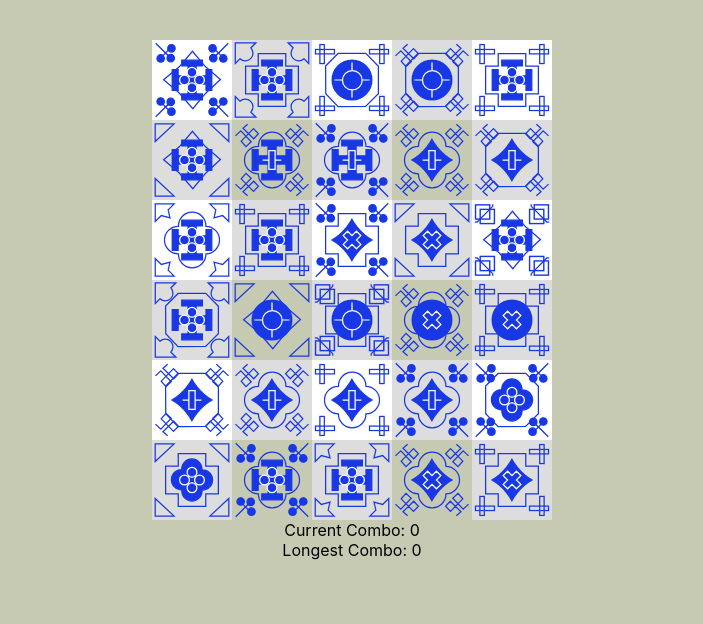
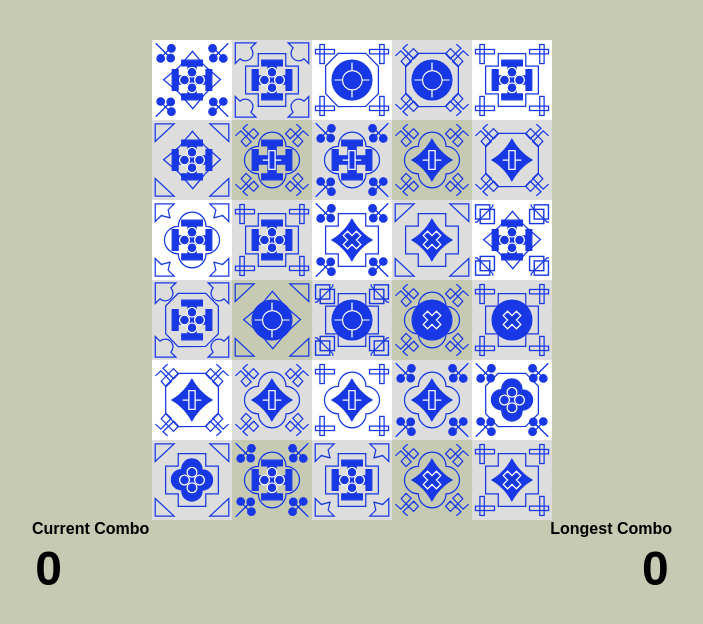
Before and after one commit to dahmad/tiles, a React (Create React App) app in the folder tiles/: page / in a window 1280 px wide. Shown: the top 624 px of the page, without its empty margins (288-991 px from the left). Built offline with nearby package versions, Linux system fonts and the light colour scheme.

Commit message:
Align, format counts

```diff
--- a/tiles/src/components/CurrentCombo.tsx
+++ b/tiles/src/components/CurrentCombo.tsx
@@ -7,10 +7,11 @@ const CurrentCombo: FC = () => {
   const { comboStore } = useContext(RootContext);
 
   return (
-    <div id="currentCombo">
-      Current Combo: {comboStore.currentComboCounter}
+    <div className="combo-row align-left">
+      <div className="combo-title">Current Combo</div>
+      <div className="combo-count">{comboStore.currentComboCounter}</div>
     </div>
   );
-}
+};
 
 export default observer(CurrentCombo);
--- a/tiles/src/components/LongestCombo.tsx
+++ b/tiles/src/components/LongestCombo.tsx
@@ -1,17 +1,17 @@
 import { observer } from 'mobx-react-lite';
 import { FC, useContext } from 'react';
-import ComboStore from '../ComboStore';
+import { RootContext } from '../RootContext';
 import './LongestCombo.css';
-import { RootContext } from '../RootContext';
 
 const LongestCombo: FC = () => {
   const { comboStore } = useContext(RootContext);
 
   return (
-    <div id="longestCombo">
-      Longest Combo: {comboStore.longestComboCount}
+    <div className="combo-row align-right">
+      <div className="combo-title">Longest Combo</div>
+      <div className="combo-count">{comboStore.longestComboCount}</div>
     </div>
   );
-}
+};
 
 export default observer(LongestCombo);
--- a/tiles/src/containers/ComboCounts.css
+++ b/tiles/src/containers/ComboCounts.css
@@ -0,0 +1,33 @@
+#comboCounts {
+  width: 50%;
+  margin: auto;
+}
+
+.flexbox-container {
+  display: flex;
+  flex-direction: row;
+}
+
+.combo-row {
+  width: 50%;
+  flex: 1;
+}
+
+.combo-title {
+  font: bold 1em 'Fira Sans', sans-serif;
+}
+
+.combo-count {
+  font: bold 3em 'Fira Sans', sans-serif;
+  padding: 1%;
+}
+
+.align-left {
+  float: left;
+  text-align: left;
+}
+
+.align-right {
+  float: right;
+  text-align: right;
+}
--- a/tiles/src/containers/ComboCounts.tsx
+++ b/tiles/src/containers/ComboCounts.tsx
@@ -1,17 +1,16 @@
 import { observer } from 'mobx-react-lite';
-import { FC, useContext } from 'react';
-import { RootContext } from '../RootContext';
+import { FC } from 'react';
 import CurrentCombo from '../components/CurrentCombo';
 import LongestCombo from '../components/LongestCombo';
 import './ComboCounts.css';
 
 const ComboCounts: FC = () => {
   return (
-    <div id="comboCounts">
+    <div id="comboCounts" className="flex-container">
       <CurrentCombo />
       <LongestCombo />
     </div>
   );
-}
+};
 
 export default observer(ComboCounts);
```
